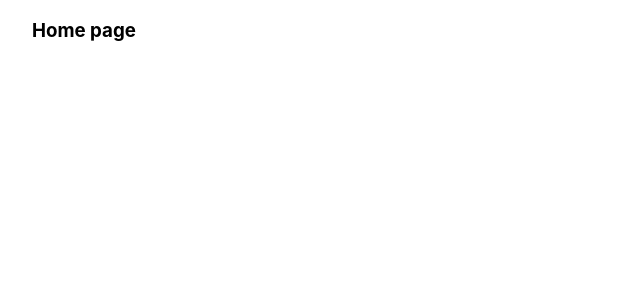
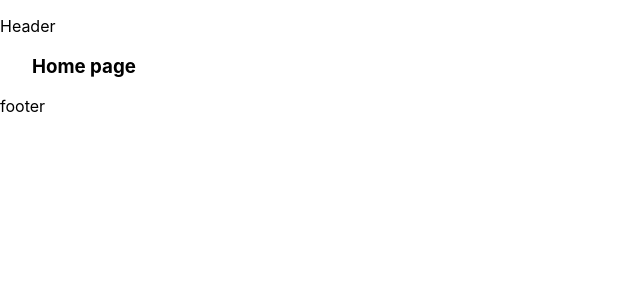
Before and after one commit to shahvalizadehmaryam/file-based-routing, a Next.js app: page / in a window 1280 px wide. Shown: the top 300 px of the page, without its empty margins (0-640 px from the left). Built offline with nearby package versions, Linux system fonts and the light colour scheme.

Commit message:
header and footer added globally to app file.

```diff
--- a/pages/_app.js
+++ b/pages/_app.js
@@ -1,7 +1,13 @@
-import '../styles/globals.css'
+import "../styles/globals.css";
 
 function MyApp({ Component, pageProps }) {
-  return <Component {...pageProps} />
+  return (
+    <>
+      <p>Header</p>
+      <Component {...pageProps} />
+      <p>footer</p>
+    </>
+  );
 }
 
-export default MyApp
+export default MyApp;
```
